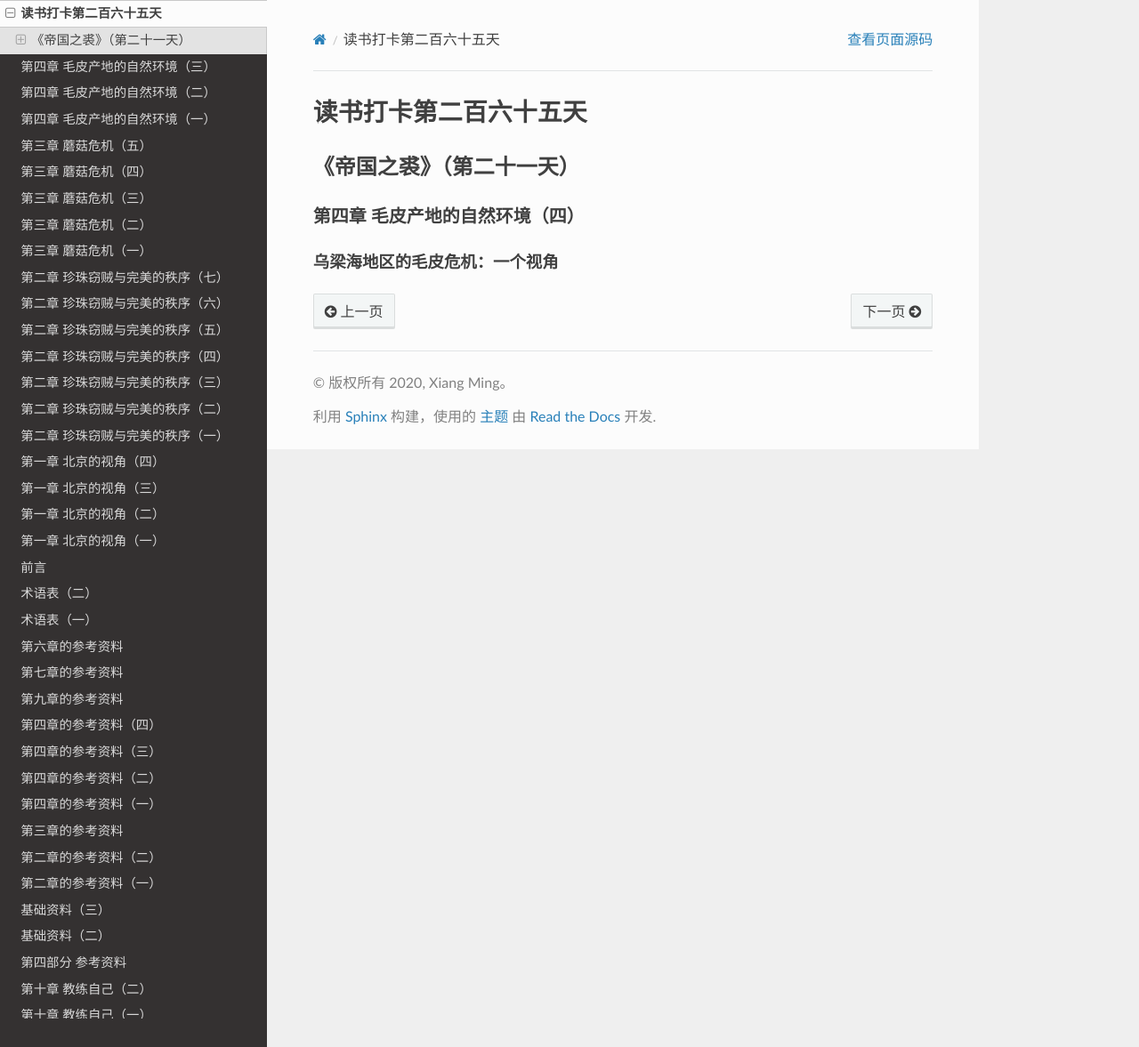
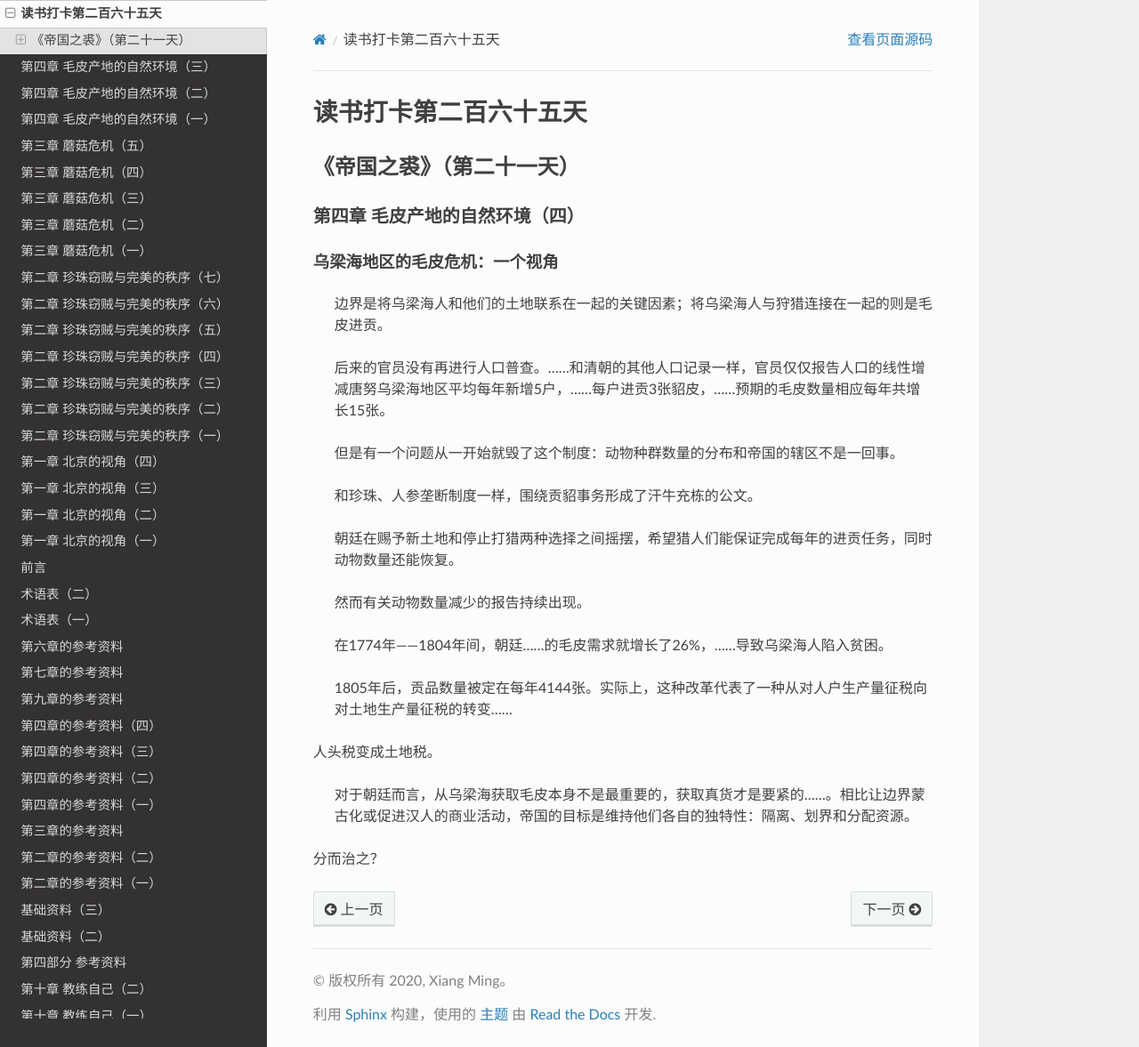
Before and after one commit to xiangming1975/reading, a Sphinx documentation site: the page built from source/2021-04-16.md, in a window 1280 px wide and 1177 px high. Shown: the whole window at 89% size. Built offline with Sphinx 7.4.7 and the Read the Docs theme 2.0.0, drawn with Linux system fonts in a browser that asks for light colours.

```diff
--- a/source/2021-04-16.md
+++ b/source/2021-04-16.md
@@ -7,3 +7,25 @@
 ### 第四章 毛皮产地的自然环境（四）
 
 #### 乌梁海地区的毛皮危机：一个视角
+
+> 边界是将乌梁海人和他们的土地联系在一起的关键因素；将乌梁海人与狩猎连接在一起的则是毛皮进贡。
+
+> 后来的官员没有再进行人口普查。……和清朝的其他人口记录一样，官员仅仅报告人口的线性增减唐努乌梁海地区平均每年新增5户，……每户进贡3张貂皮，……预期的毛皮数量相应每年共增长15张。
+
+> 但是有一个问题从一开始就毁了这个制度：动物种群数量的分布和帝国的辖区不是一回事。
+
+> 和珍珠、人参垄断制度一样，围绕贡貂事务形成了汗牛充栋的公文。
+
+> 朝廷在赐予新土地和停止打猎两种选择之间摇摆，希望猎人们能保证完成每年的进贡任务，同时动物数量还能恢复。
+
+> 然而有关动物数量减少的报告持续出现。
+
+> 在1774年——1804年间，朝廷……的毛皮需求就增长了26%，……导致乌梁海人陷入贫困。
+
+> 1805年后，贡品数量被定在每年4144张。实际上，这种改革代表了一种从对人户生产量征税向对土地生产量征税的转变……
+
+人头税变成土地税。
+
+> 对于朝廷而言，从乌梁海获取毛皮本身不是最重要的，获取真货才是要紧的……。相比让边界蒙古化或促进汉人的商业活动，帝国的目标是维持他们各自的独特性：隔离、划界和分配资源。
+
+分而治之？
```
Also changed, not shown: source/2021-04-17.md (added, +21 -0 lines), source/2021-04-18.md (added, +57 -0 lines).
